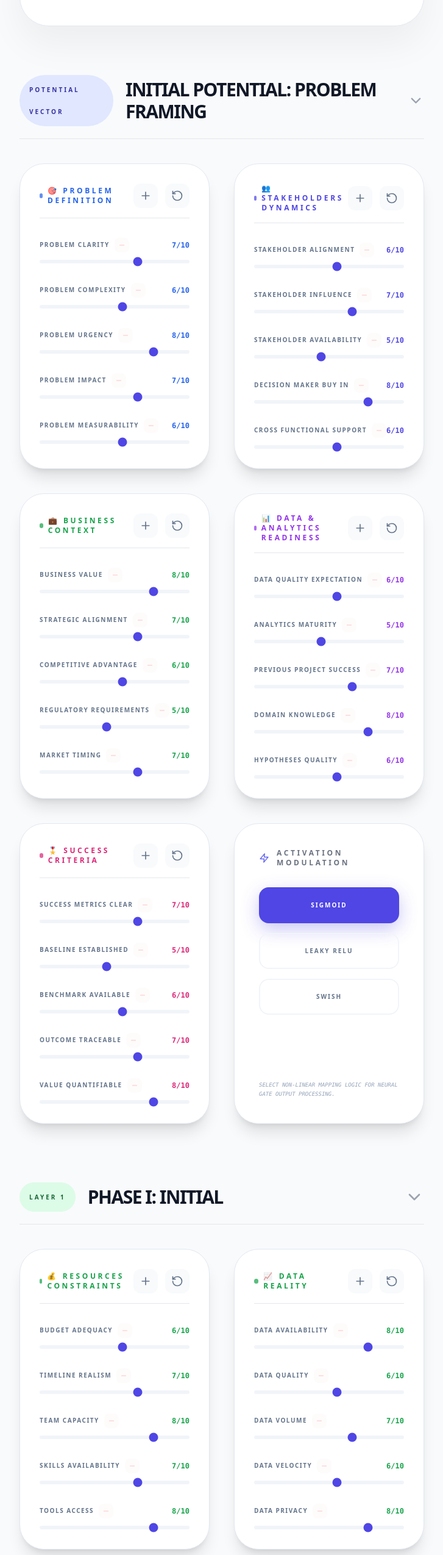
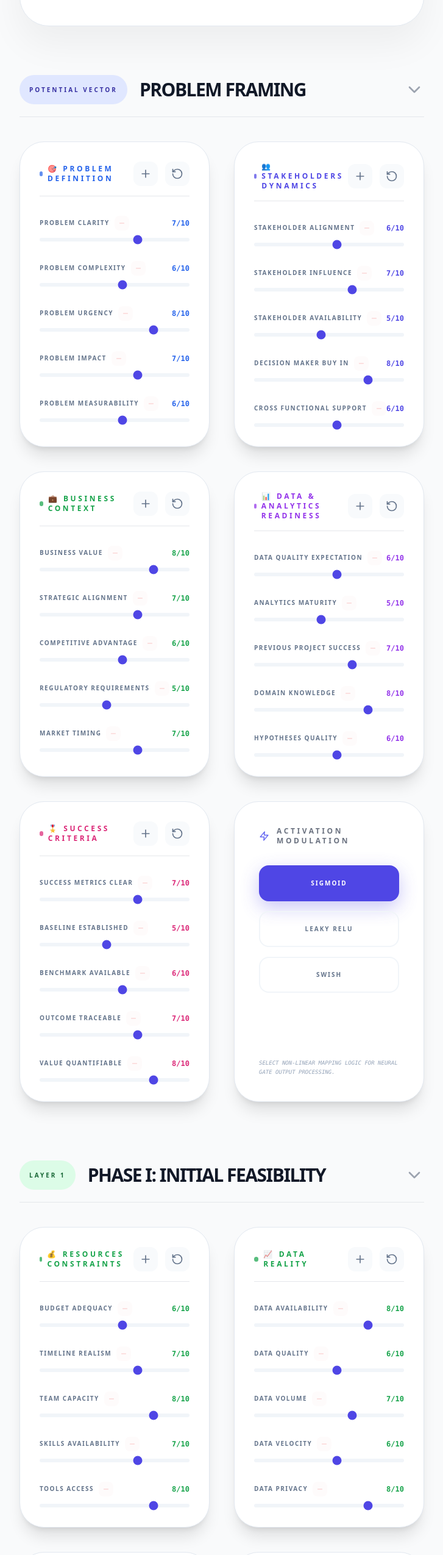
Before and after one commit to david-maundu/Data-Analytics-Neural-Framework, a React (Vite) app: page / in a window 1280 px wide. Shown: the part 1836-4386 px from the top of the page at 61% size, without its empty margins (16-743 px from the left). Built offline with nearby package versions, Linux system fonts and the light colour scheme.

Commit message:
Update AnalyticsNeuralFramework.tsx

```diff
--- a/components/AnalyticsNeuralFramework.tsx
+++ b/components/AnalyticsNeuralFramework.tsx
@@ -397,7 +397,7 @@ const AnalyticsNeuralFramework: React.FC = () => {
 
               <div className="space-y-24">
                   <section>
-                    <SectionHeader id="problemFraming" title="Initial Potential: Problem Framing" badgeText="Potential Vector" badgeColor="indigo" />
+                    <SectionHeader id="problemFraming" title="Problem Framing" badgeText="Potential Vector" badgeColor="indigo" />
                     {!collapsedSections['problemFraming'] && (
                       <div className="grid grid-cols-1 md:grid-cols-2 gap-10">
                         <SliderGroup title="🎯 Problem Definition" values={getValuesForGroup(appState.problemFramingKeys.definition, appState.problemFraming)} onValueChange={(key, value) => setAppState(p => ({...p, problemFraming: {...p.problemFraming, [key]: value}}))} color="blue" category="problemFraming" subcategory={null} onAddCustomFactor={() => handleOpenModal('problemFraming', 'definition', null)} onRemoveFactor={(name) => removeFactor('problemFraming', name, 'definition')} onResetGroup={() => handleResetGroup('problemFraming', 'definition')} />
@@ -427,7 +427,7 @@ const AnalyticsNeuralFramework: React.FC = () => {
                   </section>
 
                   <section>
-                    <SectionHeader id="layer1" title="Phase I: Initial" badgeText="Layer 1" badgeColor="green" />
+                    <SectionHeader id="layer1" title="Phase I: Initial Feasibility" badgeText="Layer 1" badgeColor="green" />
                     {!collapsedSections['layer1'] && (
                       <div className="grid grid-cols-1 md:grid-cols-2 gap-10">
                         <SliderGroup title="💰 Resources Constraints" values={getValuesForGroup(appState.realityWeightsKeys.layer1.resource, appState.realityWeights.layer1)} onValueChange={(key, value) => setAppState(p => ({...p, realityWeights: {...p.realityWeights, layer1: {...p.realityWeights.layer1, [key]: value}}}))} color="green" category="layer1Weights" subcategory="layer1" onAddCustomFactor={() => handleOpenModal('layer1Weights', 'resource', 'layer1')} onRemoveFactor={(name) => removeFactor('layer1Weights', name, 'resource', 'layer1')} onResetGroup={() => handleResetGroup('layer1Weights', 'resource', 'layer1')} />
@@ -439,7 +439,7 @@ const AnalyticsNeuralFramework: React.FC = () => {
                   </section>
 
                   <section>
-                    <SectionHeader id="layer2" title="Phase II: Technical" badgeText="Layer 2" badgeColor="yellow" />
+                    <SectionHeader id="layer2" title="Phase II: Technical Feasibility" badgeText="Layer 2" badgeColor="yellow" />
                     {!collapsedSections['layer2'] && (
                       <div className="grid grid-cols-1 md:grid-cols-2 gap-10">
                           <SliderGroup title="🖥️ Technical Infrastructure" values={getValuesForGroup(appState.realityWeightsKeys.layer2.infra, appState.realityWeights.layer2)} onValueChange={(key, value) => setAppState(p => ({...p, realityWeights: {...p.realityWeights, layer2: {...p.realityWeights.layer2, [key]: value}}}))} color="yellow" category="layer2Weights" subcategory="layer2" onAddCustomFactor={() => handleOpenModal('layer2Weights', 'infra', 'layer2')} onRemoveFactor={(name) => removeFactor('layer2Weights', name, 'infra', 'layer2')} onResetGroup={() => handleResetGroup('layer2Weights', 'infra', 'layer2')} />
@@ -450,7 +450,7 @@ const AnalyticsNeuralFramework: React.FC = () => {
                   </section>
 
                   <section>
-                    <SectionHeader id="layer3" title="Phase III: Operational" badgeText="Layer 3" badgeColor="red" />
+                    <SectionHeader id="layer3" title="Phase III: Implementation Feasibility" badgeText="Layer 3" badgeColor="red" />
                     {!collapsedSections['layer3'] && (
                       <div className="grid grid-cols-1 md:grid-cols-2 gap-10">
                           <SliderGroup title="🚀 Implementation Readiness" values={getValuesForGroup(appState.realityWeightsKeys.layer3.readiness, appState.realityWeights.layer3)} onValueChange={(key, value) => setAppState(p => ({...p, realityWeights: {...p.realityWeights, layer3: {...p.realityWeights.layer3, [key]: value}}}))} color="red" category="layer3Weights" subcategory="layer3" onAddCustomFactor={() => handleOpenModal('layer3Weights', 'readiness', 'layer3')} onRemoveFactor={(name) => removeFactor('layer3Weights', name, 'readiness', 'layer3')} onResetGroup={() => handleResetGroup('layer3Weights', 'readiness', 'layer3')} />
```
